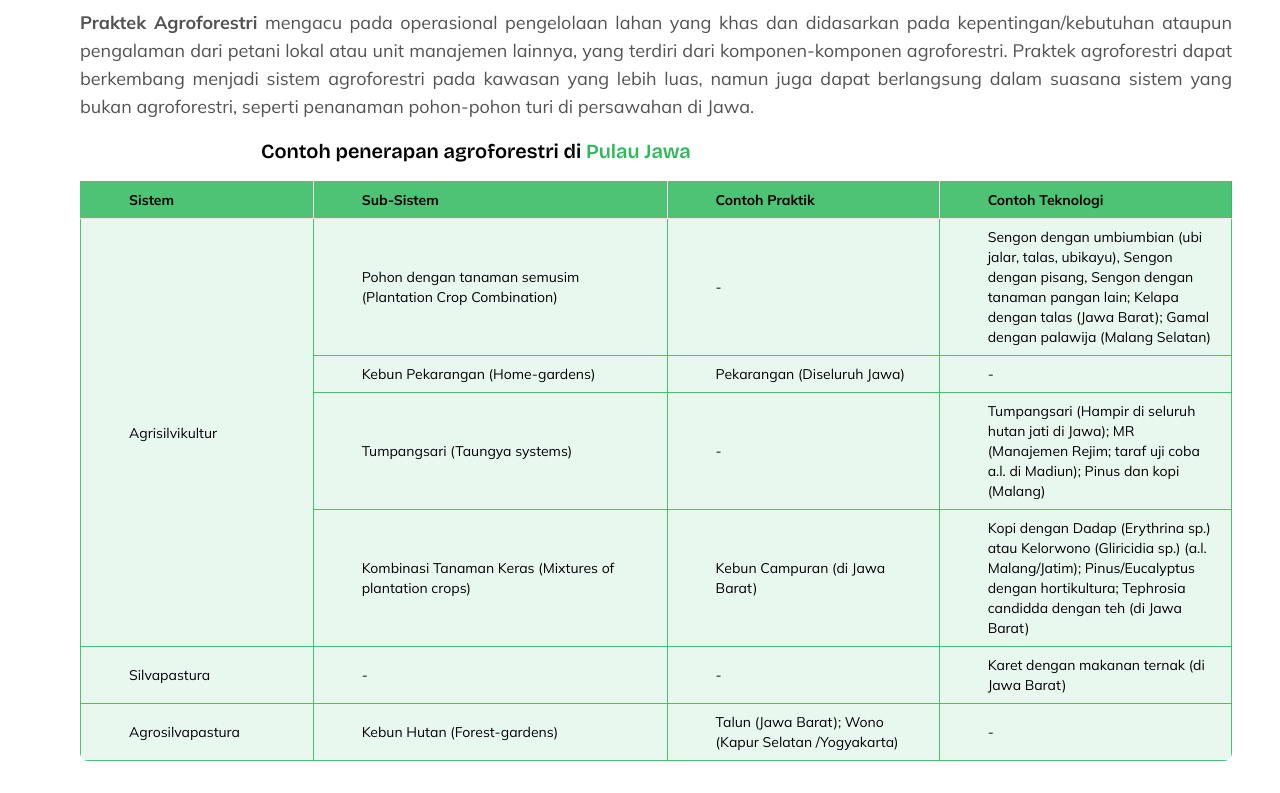
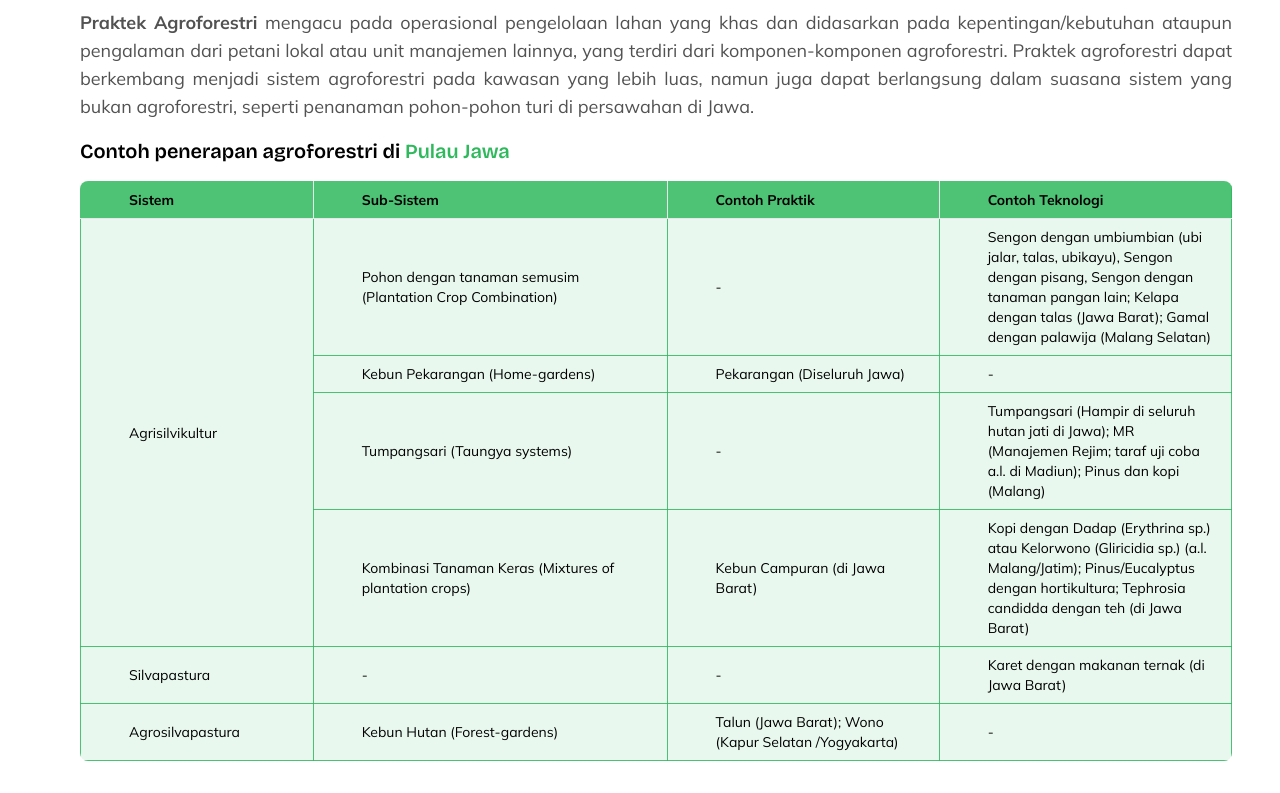
Before and after one commit to StepUp-Project6/edutanimas, a React (Vite) app: page /pertanian-berkelanjutan in a window 1280 px wide. Shown: the part 5640-6433 px from the top of the page. Built offline with nearby package versions, Linux system fonts and the light colour scheme.

Commit message:
fix table

```diff
--- a/src/components/Fragments/Table.jsx
+++ b/src/components/Fragments/Table.jsx
@@ -2,18 +2,19 @@ import HeadSection2 from "../Elements/HeadSection2";
 
 const Table = ({ tableData }) => {
   return (
-    <div className="w-full overflow-x-auto rounded-lg mt-4">
-      <table className="min-w-[1138px] w-full text-left text-xs lg:text-sm border-collapse border font-mulish ">
-        <caption className="caption-top  mb-4">
+    <div className="w-full mt-4">
+      <div className="mb-4">
         <HeadSection2
           classname="text-sm lg:text-xl"
-            width="lg:w-[790px] font-semibold text-start"
+          width="text-wrap lg:w-[790px] font-semibold text-start"
           content={[
             { title: "Contoh penerapan agroforestri di ", classname: "" },
             { title: "Pulau Jawa", classname: "text-primary" },
           ]}
         />
-        </caption>
+      </div>
+      <div className="w-full overflow-x-auto rounded-lg no-scrollbar lg:scrollbar-visible">
+        <table className="min-w-[1138px] w-full text-left text-xs lg:text-sm border-collapse border font-mulish ">
           <thead className="bg-primary/85 border-white ">
             <tr className="border">
               <th className="ps-12 border border-t-primary/85  border-l-primary/85 px-4 py-2 w-[230px]">
@@ -60,6 +61,7 @@ const Table = ({ tableData }) => {
           </tbody>
         </table>
       </div>
+    </div>
   );
 };
 
```
Lines whose indentation alone changed are shown as unchanged.
